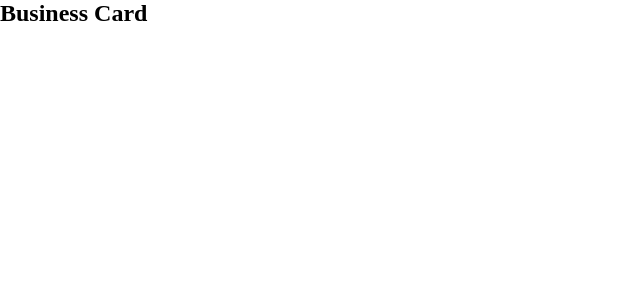
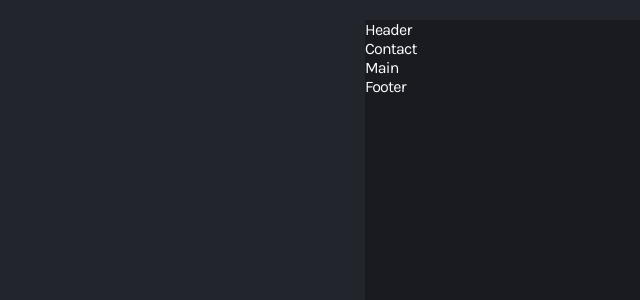
Before and after one commit to GingerBeardx/business-card, a React (Create React App) app: page / in a window 1280 px wide. Shown: the top 300 px of the page, without its empty margins (0-640 px from the left). Built offline with nearby package versions, Linux system fonts and the light colour scheme.

Commit message:
Components created and displayed.

```diff
--- a/src/App.css
+++ b/src/App.css
@@ -1,5 +1,21 @@
+@import url("https://fonts.googleapis.com/css2?family=Inter:wght@200;600&family=Karla:wght@300;400;500;600;700&family=Raleway:wght@300;400;500;600&display=swap");
+
 * {
   margin: 0;
   padding: 0;
   box-sizing: border-box;
 }
+
+body {
+  background-color: #23252c;
+  color: #fff;
+  font-family: Karla, sans-serif;
+  letter-spacing: -0.05rem;
+}
+
+.app {
+  background-color: #1a1b21;
+  max-width: 550px;
+  height: 750px;
+  margin: 20px auto;
+}
--- a/src/App.js
+++ b/src/App.js
@@ -1,9 +1,9 @@
-import app from "./app.css"
+import { Card } from "./components"
 
 function App() {
   return (
-    <div className="App">
-      <h2>Business Card</h2>
+    <div className="app">
+      <Card />
     </div>
   )
 }
--- /dev/null
+++ b/src/components/Card.jsx
@@ -0,0 +1,14 @@
+import React from "react"
+import { Header, Contact, Main, Footer } from "./"
+const Card = () => {
+  return (
+    <div>
+      <Header />
+      <Contact />
+      <Main />
+      <Footer />
+    </div>
+  )
+}
+
+export default Card
--- /dev/null
+++ b/src/components/Contact.jsx
@@ -0,0 +1,7 @@
+import React from "react"
+
+const Contact = () => {
+  return <div>Contact</div>
+}
+
+export default Contact
--- /dev/null
+++ b/src/components/Footer.jsx
@@ -0,0 +1,7 @@
+import React from "react"
+
+const Footer = () => {
+  return <div>Footer</div>
+}
+
+export default Footer
--- /dev/null
+++ b/src/components/Header.jsx
@@ -0,0 +1,7 @@
+import React from "react"
+
+const Header = () => {
+  return <div>Header</div>
+}
+
+export default Header
--- /dev/null
+++ b/src/components/Main.jsx
@@ -0,0 +1,7 @@
+import React from "react"
+
+const Main = () => {
+  return <div>Main</div>
+}
+
+export default Main
--- /dev/null
+++ b/src/components/index.jsx
@@ -0,0 +1,5 @@
+export { default as Card } from "./Card"
+export { default as Contact } from "./Contact"
+export { default as Footer } from "./Footer"
+export { default as Header } from "./Header"
+export { default as Main } from "./Main"
```
